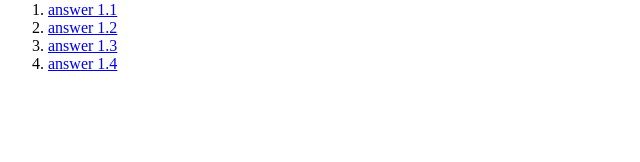
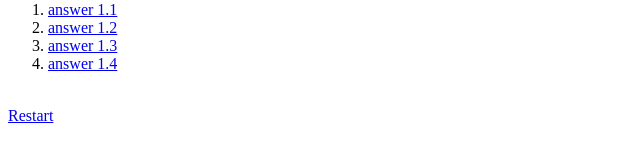
Before and after one commit to mathstherapy-group1-2021-start/guess_number, a Flask app: page / in a window 1280 px wide. Shown: the part 236-398 px from the top of the page, without its empty margins (0-640 px from the left). Run offline with Flask 2, Linux system fonts and the light colour scheme.

Commit message:
перенаправление и начало игры заново

```diff
--- a/app.py
+++ b/app.py
@@ -1,5 +1,5 @@
 import os
-from flask import Flask, render_template, request, session, escape
+from flask import Flask, render_template, request, session, escape, redirect, url_for
 from data import quiz
 
 app = Flask(__name__)
@@ -23,6 +23,13 @@ def session_clean():
 def session_set():
     session["test_key"] = os.urandom(24)
     return "generated test_key into session"
+
+
+@app.route("/restart")
+def restart():
+    session.pop("ca", None)
+    session.pop("ac", None)
+    return redirect(url_for("hello"))
 
 
 @app.route("/")
--- a/templates/index.html
+++ b/templates/index.html
@@ -39,6 +39,8 @@
     <li><a href="/?n={{n}}&answer_id={{answer.id}}">{{answer.text}}</li>
     {% endfor %}
   </ol>
+  <br />
+  <a href="/restart">Restart</a>
 </body>
 
 </html>
```
